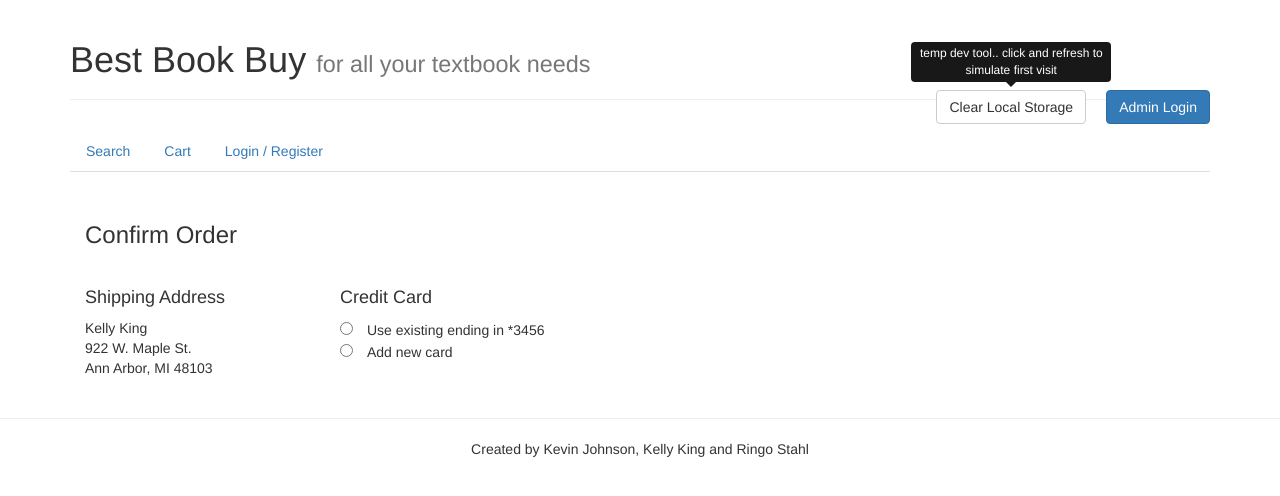
After one commit to kellyk/b3, a PHP site: template views/checkout.php in a window 1280 px wide. The commit adds this page. Shown: the top 496 px of the page. Run offline with PHP 8.4, Linux system fonts and the light colour scheme; the template is opened without the code that fills it, so the values that code supplies are empty; some libraries are stand-ins or nearby versions.

```diff
--- a/controllers/cart.php
+++ b/controllers/cart.php
@@ -16,7 +16,7 @@ class Cart extends BaseController {
 		require_once('views/cart.php');
 	}
 
-	public function test() {
-		echo "test method in cart controller";
+	public function checkout() {
+		require_once('views/checkout.php');
 	}
 }
--- a/public/css/style.css
+++ b/public/css/style.css
@@ -4,6 +4,9 @@
 
 select[multiple] {
 	height:100px;
+}
+input[type="radio"]{
+	margin-right:1em;
 }
 
 .small-input {
@@ -59,3 +62,7 @@ select[multiple] {
 	color: #aaa;
 	font-size: 0.8em;
 }
+
+.cart-controls button, .cart-controls a{
+	margin-right: 1em;
+}
--- /dev/null
+++ b/views/checkout.php
@@ -0,0 +1,21 @@
+<?php include_once('views/global/header.php'); ?>
+<h3>Confirm Order</h3><br />
+
+	<div class="row col-md-3">
+		<h4>Shipping Address</h4>
+			<p>
+				Kelly King <br />
+				922 W. Maple St. <br />
+				Ann Arbor, MI 48103
+			</p>
+
+	</div>
+	<div class="row col-md-3">
+		<h4>Credit Card</h4>
+			<form>
+				<input type="radio" name="credit-card" value="existing">Use existing ending in *3456<br>
+				<input type="radio" name="credit-card" value="new">Add new card
+			</form>
+
+	</div>
+<?php include_once('views/global/footer.php'); ?>
--- a/views/register.php
+++ b/views/register.php
@@ -1,7 +1,7 @@
 <?php include_once('views/global/header.php'); ?>
 
 
-	<h2>Register!</h2>
+	<h3>Register!</h3>
 	<form role="form" >
 		<div class = "row col-md-5">
 		  	<div class="form-group">
--- a/views/search.php
+++ b/views/search.php
@@ -1,5 +1,5 @@
 <?php include_once('views/global/header.php'); ?>
-
+<h3>Search</h3><br />
 <div class="col-md-6">
 <div>
 <form role="form">
```
Also changed, not shown: views/cart.php (+8 -1 lines).
